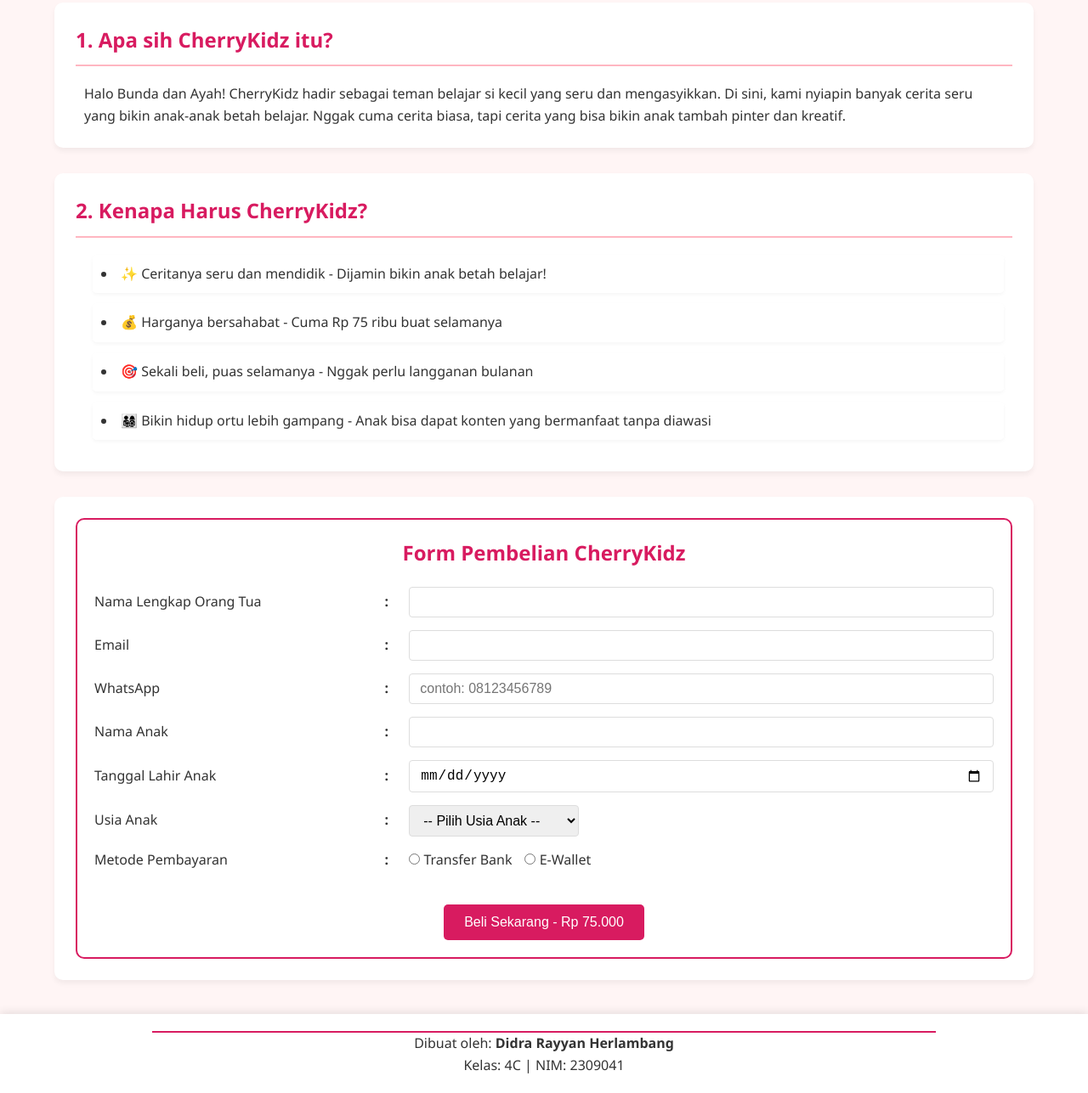
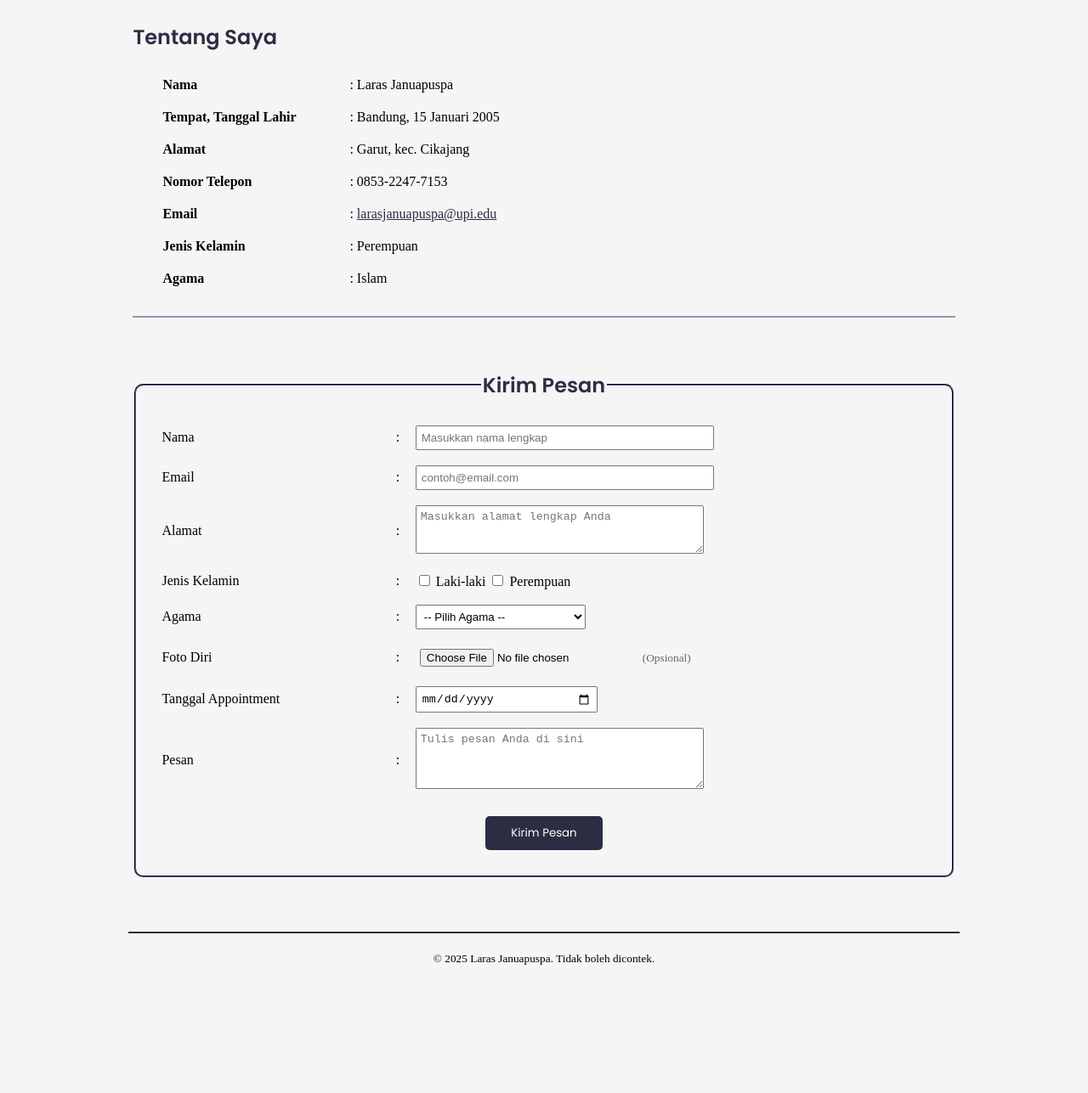
Before and after one commit to didrarayyan/TugasPemwebDidra, a plain HTML site: page index.html in a window 1280 px wide. Shown: the part 366-1653 px from the top of the page at 85% size. After the commit the page ends 1538 px from the top, so only its background shows below. Drawn offline with Linux system fonts and the light colour scheme.

Commit message:
Update index.html

```diff
--- a/index.html
+++ b/index.html
@@ -1,402 +1,162 @@
-<!-- Nama : Didra Rayyan Herlambang
-NIM : 2309041
-Kelas : 4C -->
-
 <!DOCTYPE html>
 <html lang="id">
 <head>
     <meta charset="UTF-8">
     <meta name="viewport" content="width=device-width, initial-scale=1.0">
-    <title>Dashboard - CherryKidz</title>
-    <style>
-        /* Global Styles */
-        * {
-            margin: 0;
-            padding: 0;
-            box-sizing: border-box;
-        }
-
-        body {
-            font-family: 'Segoe UI', Tahoma, Geneva, Verdana, sans-serif;
-            background-color: #FFF5F5;
-            color: #333;
-            line-height: 1.6;
-        }
-
-        /* Header Styles */
-        header {
-            background-color: white;
-            box-shadow: 0 2px 10px rgba(0,0,0,0.1);
-            padding: 20px 0;
-        }
-
-        .header-container {
-    width: 90%;
-    max-width: 1200px;
-    margin: 0 auto;
-    display: grid;
-    grid-template-columns: 1fr auto 1fr;
-    align-items: center;
-}
-
-.logo-section {
-    grid-column: 2;
-    display: flex;
-    flex-direction: column;
-    align-items: center;
-}
-
-.empty-space {
-    grid-column: 1;
-}
-
-.header-nav {
-    grid-column: 3;
-    text-align: right;
-}
-
-
-        .logo-img {
-            width: 200px;
-            height: 200px;
-            border-radius: 50%;
-            object-fit: cover;
-            transition: transform 0.3s ease;
-        }
-
-        .logo-img:hover {
-            transform: scale(1.05);
-        }
-
-        .brand-title {
-            color: #D81B60;
-            margin-top: 15px;
-            font-size: 2.2rem;
-        }
-
-        .tagline {
-            font-style: italic;
-            color: #555;
-        }
-
-        .header-nav {
-            flex: 1;
-            text-align: right;
-        }
-
-        .logout-btn {
-            background-color: #D81B60;
-            color: white;
-            padding: 10px 20px;
-            text-decoration: none;
-            border-radius: 5px;
-            transition: all 0.3s ease;
-            display: inline-block;
-            font-weight: 500;
-        }
-
-        .logout-btn:hover {
-            background-color: #C2185B;
-            box-shadow: 0 4px 8px rgba(0,0,0,0.1);
-        }
-
-        .divider {
-            width: 80%;
-            margin: 0 auto;
-            border: none;
-            height: 2px;
-            background-color: #D81B60;
-        }
-
-        /* Main Content Styles */
-        main {
-            width: 90%;
-            max-width: 1200px;
-            margin: 30px auto;
-        }
-
-        .content-section {
-            background-color: white;
-            border-radius: 10px;
-            box-shadow: 0 4px 6px rgba(0,0,0,0.05);
-            padding: 25px;
-            margin-bottom: 30px;
-        }
-
-        .section-title {
-            color: #D81B60;
-            border-bottom: 2px solid #FFB6C1;
-            padding-bottom: 10px;
-            margin-bottom: 20px;
-            font-size: 1.5rem;
-        }
-
-        .section-content {
-            padding: 0 10px;
-        }
-
-        /* Features List */
-        .features-list {
-            list-style-position: inside;
-            padding-left: 10px;
-        }
-
-        .features-list li {
-            margin-bottom: 12px;
-            padding: 10px;
-            background-color: rgba(255,255,255,0.7);
-            border-radius: 5px;
-            box-shadow: 0 2px 4px rgba(0,0,0,0.04);
-        }
-
-        /* Form Styles */
-        .purchase-form {
-            border: 2px solid #D81B60;
-            border-radius: 10px;
-            padding: 20px;
-        }
-
-        .form-title {
-            color: #D81B60;
-            text-align: center;
-            margin-bottom: 20px;
-        }
-
-        .form-grid {
-            display: flex;
-            flex-direction: column;
-            gap: 15px;
-        }
-
-        .form-row {
-            display: flex;
-            align-items: center;
-        }
-
-        .form-label {
-            flex: 0 0 30%;
-            font-weight: 500;
-        }
-
-        .form-colon {
-            flex: 0 0 5%;
-            text-align: center;
-            font-weight: bold;
-        }
-
-        .form-input {
-            flex: 1;
-        }
-
-        .form-input input[type="text"],
-        .form-input input[type="email"],
-        .form-input input[type="tel"],
-        .form-input input[type="date"],
-        .form-input select {
-            width: 100%;
-            padding: 8px 12px;
-            border: 1px solid #ddd;
-            border-radius: 4px;
-            font-size: 1rem;
-        }
-
-        .form-input select {
-            width: 200px;
-        }
-
-        .radio-group {
-            display: flex;
-            gap: 15px;
-        }
-
-        .submit-container {
-            margin-top: 25px;
-            text-align: center;
-        }
-
-        .submit-btn {
-            background-color: #D81B60;
-            color: white;
-            padding: 12px 24px;
-            border: none;
-            border-radius: 5px;
-            font-size: 1rem;
-            cursor: pointer;
-            transition: all 0.3s ease;
-        }
-
-        .submit-btn:hover {
-            background-color: #C2185B;
-            box-shadow: 0 4px 8px rgba(0,0,0,0.2);
-        }
-
-        /* Footer Styles */
-        footer {
-            background-color: white;
-            padding: 20px 0;
-            text-align: center;
-            box-shadow: 0 -2px 10px rgba(0,0,0,0.1);
-            margin-top: 40px;
-        }
-
-        .footer-content {
-            width: 90%;
-            max-width: 1200px;
-            margin: 0 auto;
-        }
-
-        /* Responsive Design */
-        @media (max-width: 768px) {
-            .header-container {
-                flex-direction: column;
-            }
-
-            .header-nav {
-                margin-top: 20px;
-                text-align: center;
-            }
-
-            .form-row {
-                flex-direction: column;
-                align-items: flex-start;
-                gap: 5px;
-            }
-
-            .form-label, .form-input {
-                width: 100%;
-            }
-
-            .form-colon {
-                display: none;
-            }
-        }
-    </style>
+    <meta name="description" content="Personal website Laras Januapuspa - Mahasiswa Desain dan Pecinta Buku">
+    <meta name="keywords" content="Laras Januapuspa, desain, mahasiswa, UPI">
+    <meta name="author" content="Laras Januapuspa">
+    <title>Laras Januapuspa | Personal Website</title>
+    <link href="https://fonts.googleapis.com/css2?family=Poppins:wght@400;600&display=swap" rel="stylesheet">
+    <link rel="stylesheet" href="styles.css">
 </head>
-<body>
-    <!-- Bagian atas website -->
+<body bgcolor="#F5F5F5">
     <header>
-        <div class="header-container">
-            <div class="empty-space"></div>
-            <div class="logo-section">
-                <img src="cherry-logo.png" alt="CherryKidz Logo" class="logo-img">
-                <h1 class="brand-title">CherryKidz</h1>
-                <p class="tagline">Belajar Makin Seru, Anak Makin Cerdas!</p>
-            </div>
-            <div class="header-nav">
-                <a href="login.html" class="logout-btn">Logout</a>
-            </div>
-        </div>
-        <hr class="divider">
+        <table width="100%" cellpadding="10">
+            <tr>
+                <td width="20%"></td>
+                <td align="center" width="60%">
+                    <img src="Gambar_Ayas.jpg" alt="Foto Laras Januapuspa" width="200" height="200" style="border-radius: 100px;">
+                    <h1 style="color: #2B2D42; font-family: 'Poppins', sans-serif; margin: 15px 0 5px 0;">Laras Januapuspa</h1>
+                    <p style="margin: 5px 0;"><strong>Mahasiswa Desain | Pecinta Buku</strong></p>
+                </td>
+                <td align="right" width="20%" valign="top">
+                    <a href="login.html" style="background-color: #2B2D42; color: white; padding: 10px 20px; text-decoration: none; border-radius: 5px; font-family: 'Poppins', sans-serif;">Logout</a>
+                </td>
+            </tr>
+        </table>
+        <hr color="#2B2D42" width="80%" style="margin: 20px auto;">
     </header>
 
-    <!-- Isi utama website -->
     <main>
-        <!-- Pengenalan CherryKidz -->
-        <section class="content-section">
-            <h2 class="section-title">1. Apa sih CherryKidz itu?</h2>
-            <div class="section-content">
-                <p>Halo Bunda dan Ayah! CherryKidz hadir sebagai teman belajar si kecil yang seru dan mengasyikkan. Di sini, kami nyiapin banyak cerita seru yang bikin anak-anak betah belajar. Nggak cuma cerita biasa, tapi cerita yang bisa bikin anak tambah pinter dan kreatif.</p>
-            </div>
-        </section>
+        <table width="80%" align="center" cellpadding="20">
+            <tr>
+                <td>
+                    <h2 style="color: #2B2D42; font-family: 'Poppins', sans-serif; margin-bottom: 10px;">Selamat Datang</h2>
+                    <blockquote style="margin: 0; padding-left: 20px; border-left: 3px solid #2B2D42;">
+                        <p style="margin: 0;">Hai, saya Laras Januapuspa, seorang mahasiswa yang memiliki ketertarikan di bidang desain, seni, dan teknologi.</p>
+                    </blockquote>
+                    <hr color="#8D99AE" style="margin: 20px 0;">
+                </td>
+            </tr>
 
-        <!-- Keunggulan CherryKidz -->
-        <section class="content-section">
-            <h2 class="section-title">2. Kenapa Harus CherryKidz?</h2>
-            <div class="section-content">
-                <ul class="features-list">
-                    <li>✨ Ceritanya seru dan mendidik - Dijamin bikin anak betah belajar!</li>
-                    <li>💰 Harganya bersahabat - Cuma Rp 75 ribu buat selamanya</li>
-                    <li>🎯 Sekali beli, puas selamanya - Nggak perlu langganan bulanan</li>
-                    <li>👨‍👩‍👧‍👦 Bikin hidup ortu lebih gampang - Anak bisa dapat konten yang bermanfaat tanpa diawasi</li>
-                </ul>
-            </div>
-        </section>
+            <tr>
+                <td>
+                    <h2 style="color: #2B2D42; font-family: 'Poppins', sans-serif; margin-bottom: 15px;">Tentang Saya</h2>
+                    <table cellspacing="10" cellpadding="5" style="margin-left: 20px;">
+                        <tbody>
+                            <tr><th align="left" width="200">Nama</th>
+                                <td>: Laras Januapuspa</td></tr>
+                            <tr><th align="left">Tempat, Tanggal Lahir</th>
+                                <td>: Bandung, 15 Januari 2005</td></tr>
+                            <tr><th align="left">Alamat</th>
+                                <td>: Garut, kec. Cikajang</td></tr>
+                            <tr><th align="left">Nomor Telepon</th>
+                                <td>: 0853-2247-7153</td></tr>
+                            <tr><th align="left">Email</th>
+                                <td>: <a href="mailto:larasjanuapuspa@upi.edu" style="color: #2B2D42;">larasjanuapuspa@upi.edu</a></td></tr>
+                            <tr><th align="left">Jenis Kelamin</th>
+                                <td>: Perempuan</td></tr>
+                            <tr><th align="left">Agama</th>
+                                <td>: Islam</td></tr>
+                        </tbody>
+                    </table>
+                    <hr color="#8D99AE" style="margin: 20px 0;">
+                </td>
+            </tr>
 
-        <!-- Form buat beli -->
-        <section class="content-section">
-            <div class="purchase-form">
-                <h2 class="form-title">Form Pembelian CherryKidz</h2>
-                <form action="/submit-order" method="post" enctype="multipart/form-data">
-                    <div class="form-grid">
-                        <!-- Data orang tua -->
-                        <div class="form-row">
-                            <div class="form-label"><label for="nama">Nama Lengkap Orang Tua</label></div>
-                            <div class="form-colon">:</div>
-                            <div class="form-input"><input type="text" id="nama" name="nama" required></div>
-                        </div>
-                        <div class="form-row">
-                            <div class="form-label"><label for="email">Email</label></div>
-                            <div class="form-colon">:</div>
-                            <div class="form-input"><input type="email" id="email" name="email" required></div>
-                        </div>
-                        <div class="form-row">
-                            <div class="form-label"><label for="phone">WhatsApp</label></div>
-                            <div class="form-colon">:</div>
-                            <div class="form-input"><input type="tel" id="phone" name="phone" required placeholder="contoh: 08123456789"></div>
-                        </div>
+            <tr>
+                <td>
+                    <fieldset style="border-color: #2B2D42; border-radius: 10px; padding: 20px;">
+                        <legend align="center"><h2 style="color: #2B2D42; font-family: 'Poppins', sans-serif; margin: 0;">Kirim Pesan</h2></legend>
+                        <form method="post" action="#" enctype="multipart/form-data">
+                            <table width="100%" cellpadding="8">
+                                <tr>
+                                    <td width="30%"><label for="nama">Nama</label></td>
+                                    <td width="5">:</td>
+                                    <td><input type="text" id="nama" name="nama" required size="40" placeholder="Masukkan nama lengkap" style="padding: 5px;"></td>
+                                </tr>
+                                <tr>
+                                    <td><label for="email">Email</label></td>
+                                    <td>:</td>
+                                    <td><input type="email" id="email" name="email" required size="40" placeholder="contoh@email.com" style="padding: 5px;"></td>
+                                </tr>
+                                <!-- Tambahan alamat menggunakan textarea -->
+                                <tr>
+                                    <td><label for="alamat">Alamat</label></td>
+                                    <td>:</td>
+                                    <td><textarea id="alamat" name="alamat" rows="3" cols="39" required placeholder="Masukkan alamat lengkap Anda" style="padding: 5px;"></textarea></td>
+                                </tr>
+                                <!-- Tambahan gender menggunakan checkbox -->
+                                <tr>
+                                    <td><label>Jenis Kelamin</label></td>
+                                    <td>:</td>
+                                    <td>
+                                        <input type="checkbox" id="laki" name="gender" value="laki">
+                                        <label for="laki">Laki-laki</label>
 
-                        <!-- Data anak -->
-                        <div class="form-row">
-                            <div class="form-label"><label for="anak">Nama Anak</label></div>
-                            <div class="form-colon">:</div>
-                            <div class="form-input"><input type="text" id="anak" name="anak" required></div>
-                        </div>
-                        <div class="form-row">
-                            <div class="form-label"><label for="tanggal_lahir">Tanggal Lahir Anak</label></div>
-                            <div class="form-colon">:</div>
-                            <div class="form-input"><input type="date" id="tanggal_lahir" name="tanggal_lahir" required></div>
-                        </div>
-                        <div class="form-row">
-                            <div class="form-label"><label for="usia">Usia Anak</label></div>
-                            <div class="form-colon">:</div>
-                            <div class="form-input">
-                                <select id="usia" name="usia" required>
-                                    <option value="">-- Pilih Usia Anak --</option>
-                                    <option value="2">2 tahun</option>
-                                    <option value="3">3 tahun</option>
-                                    <option value="4">4 tahun</option>
-                                    <option value="5">5 tahun</option>
-                                    <option value="6">6 tahun</option>
-                                    <option value="7">7 tahun</option>
-                                </select>
-                            </div>
-                        </div>
-
-                        <!-- Cara bayar -->
-                        <div class="form-row">
-                            <div class="form-label"><label>Metode Pembayaran</label></div>
-                            <div class="form-colon">:</div>
-                            <div class="form-input">
-                                <div class="radio-group">
-                                    <div>
-                                        <input type="radio" id="bank" name="payment" value="bank" required>
-                                        <label for="bank">Transfer Bank</label>
-                                    </div>
-                                    <div>
-                                        <input type="radio" id="ewallet" name="payment" value="ewallet">
-                                        <label for="ewallet">E-Wallet</label>
-                                    </div>
-                                </div>
-                            </div>
-                        </div>
-
-                        <!-- Tombol beli -->
-                        <div class="submit-container">
-                            <input type="submit" value="Beli Sekarang - Rp 75.000" class="submit-btn">
-                        </div>
-                    </div>
-                </form>
-            </div>
-        </section>
+                                        <input type="checkbox" id="perempuan" name="gender" value="perempuan">
+                                        <label for="perempuan">Perempuan</label>
+                                    </td>
+                                </tr>
+                                <!-- Tambahan agama menggunakan dropdown -->
+                                <tr>
+                                    <td><label for="agama">Agama</label></td>
+                                    <td>:</td>
+                                    <td>
+                                        <select id="agama" name="agama" required style="width: 200px; padding: 5px;">
+                                            <option value="">-- Pilih Agama --</option>
+                                            <option value="islam">Islam</option>
+                                            <option value="kristen">Kristen</option>
+                                            <option value="katolik">Katolik</option>
+                                            <option value="hindu">Hindu</option>
+                                            <option value="buddha">Buddha</option>
+                                            <option value="konghucu">Konghucu</option>
+                                        </select>
+                                    </td>
+                                </tr>
+                                <!-- Tambahan upload foto (opsional) -->
+                                <tr>
+                                    <td><label for="foto">Foto Diri</label></td>
+                                    <td>:</td>
+                                    <td>
+                                        <input type="file" id="foto" name="foto" accept="image/*" style="padding: 5px;">
+                                        <small style="color: #666;">(Opsional)</small>
+                                    </td>
+                                </tr>
+                                <!-- Tambahan kalendar untuk appointment -->
+                                <tr>
+                                    <td><label for="appointment">Tanggal Appointment</label></td>
+                                    <td>:</td>
+                                    <td><input type="date" id="appointment" name="appointment" required style="padding: 5px; width: 200px;"></td>
+                                </tr>
+                                <tr>
+                                    <td><label for="pesan">Pesan</label></td>
+                                    <td>:</td>
+                                    <td><textarea id="pesan" name="pesan" rows="4" cols="39" required placeholder="Tulis pesan Anda di sini" style="padding: 5px;"></textarea></td>
+                                </tr>
+                                <tr>
+                                    <td colspan="3" align="center">
+                                        <button type="submit" style="background-color: #2B2D42; color: white; padding: 10px 30px; border: none; border-radius: 5px; cursor: pointer; font-family: 'Poppins', sans-serif; margin-top: 10px;">Kirim Pesan</button>
+                                    </td>
+                                </tr>
+                            </table>
+                        </form>
+                    </fieldset>
+                </td>
+            </tr>
+        </table>
     </main>
 
-    <!-- Footer website -->
     <footer>
-        <div class="footer-content">
-            <hr class="divider">
-            <p>Dibuat oleh: <strong>Didra Rayyan Herlambang</strong></p>
-            <p>Kelas: 4C | NIM: 2309041</p>
-        </div>
+        <table width="100%" cellpadding="20">
+            <tr>
+                <td align="center">
+                    <hr color="#2B2D42" width="80%" style="margin: 20px auto;">
+                    <p style="margin: 5px 0;"><small>© 2025 Laras Januapuspa. Tidak boleh dicontek.</small></p>
+                </td>
+            </tr>
+        </table>
     </footer>
 </body>
 </html>
```
